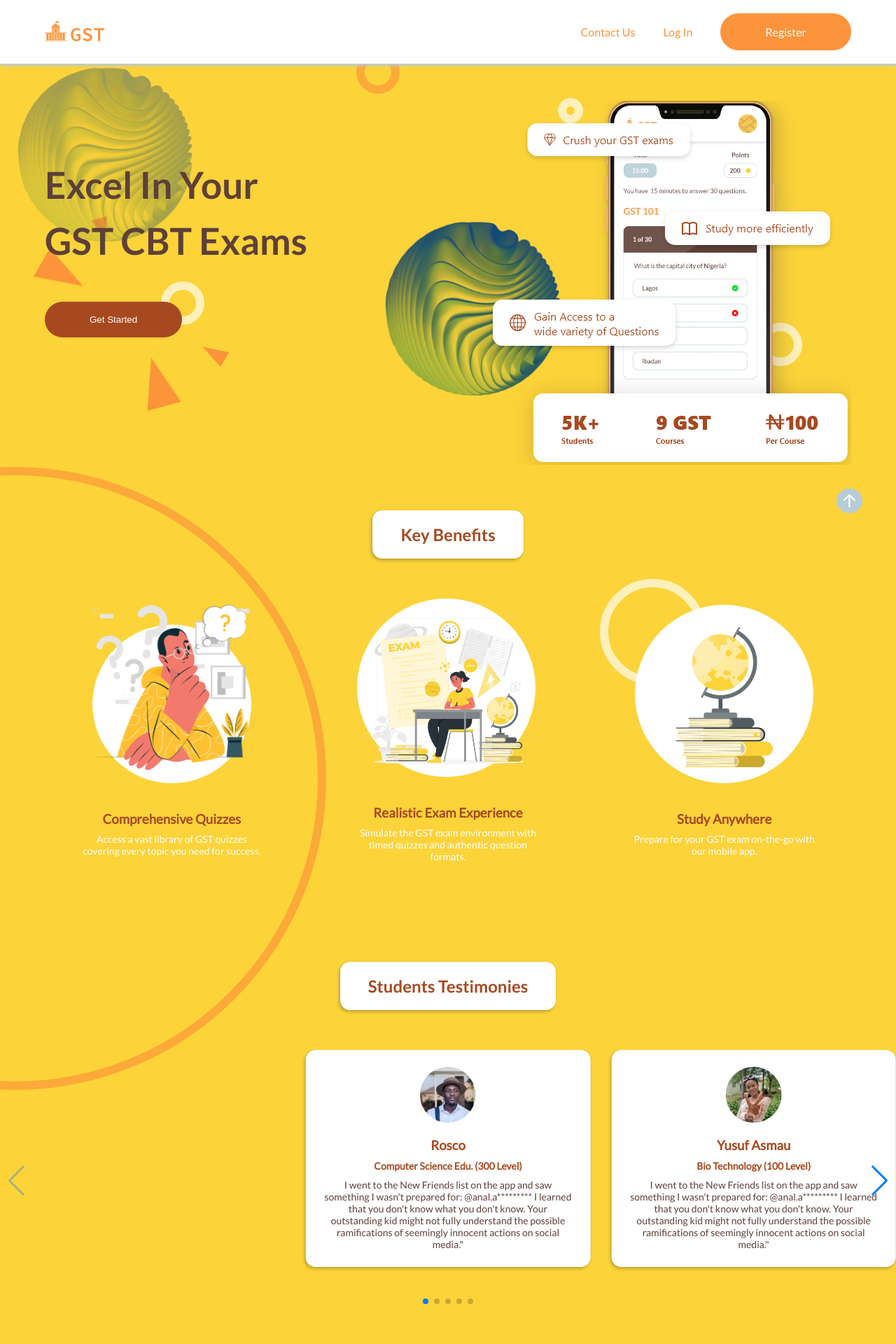
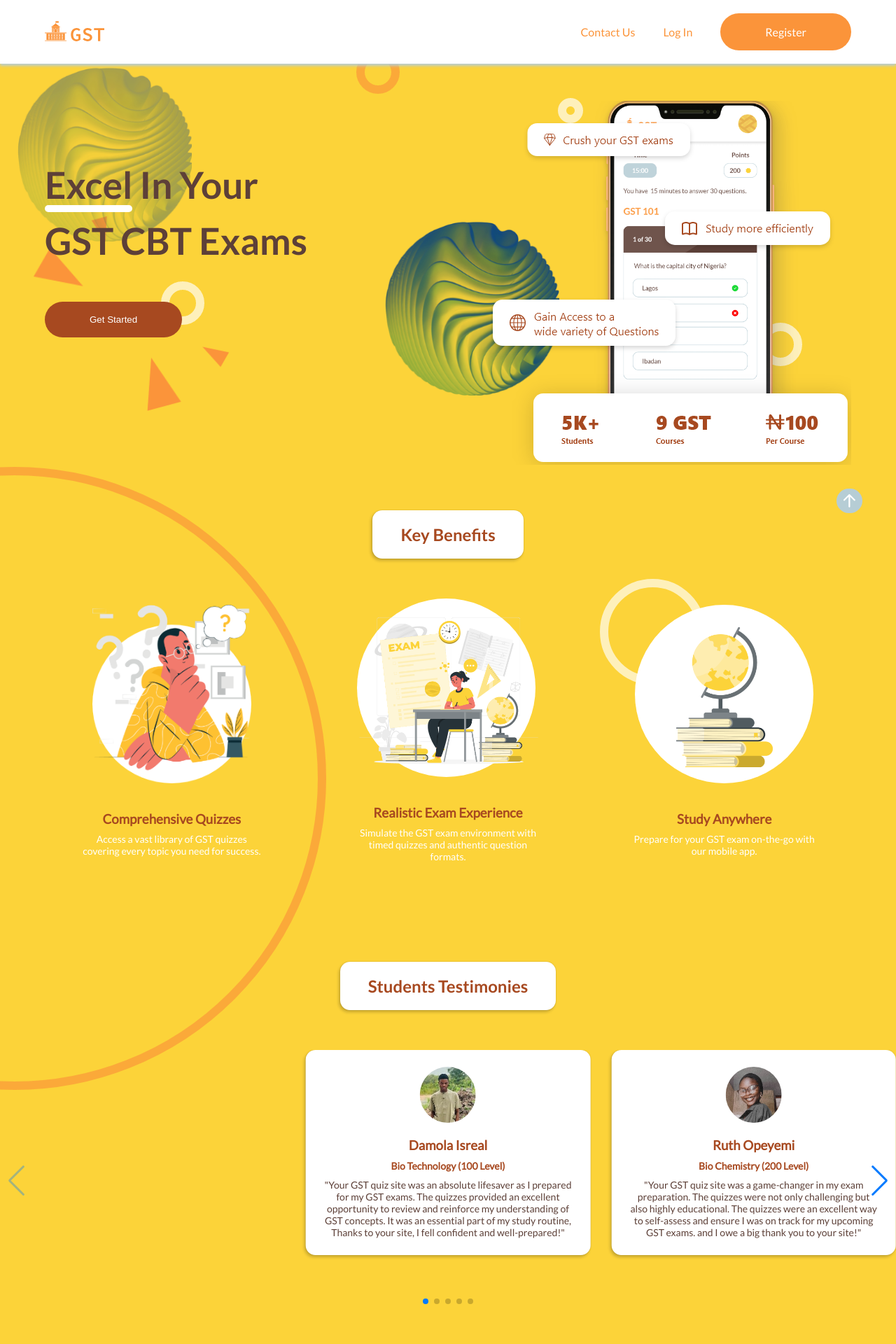
Before and after one commit to Akojiflash/FUL-GST-QUIZ, a PHP site: page /GstQuizSite/ in a window 1280 px wide. Shown: the top 1920 px of the page at 70% size. Run offline with PHP 8.4, Linux system fonts and the light colour scheme.

Commit message:
I did the line under excel on the heading in the first page of the home-page

```diff
--- a/css/styles.css
+++ b/css/styles.css
@@ -73,6 +73,20 @@ header {
     line-height: 1.5;
     margin-bottom: 3rem;
     font-size: 3.3125rem;
+}
+
+.excel{
+    position: relative;
+}
+.excel::after{
+    position: absolute;
+    content: "";
+    width: 100%;
+    height: 10px;
+    background: #fff;
+    bottom: -8px;
+    left: 0;
+    border-radius: 10px;
 }
 
 .get-started__btn {
--- a/home.php
+++ b/home.php
@@ -122,16 +122,32 @@
                 <div class="Testimonies-article__wrapper swiper-wrapper">
                 <article class="row swiper-slide">
                         <div class="Students-testimonies__img-container">
-                            <img class="Students-testimonies__img" src="images/Rectangle 12.png" alt="">
+                            <img class="Students-testimonies__img" src="images/Damola.jpg" alt="">
                         </div>
                         <div class="Testimonies-article_text-container">
-                            <h3>Rosco</h3>
-                            <p class="department">Computer Science Edu. (300 Level)</p>
+                            <h3>Damola Isreal</h3>
+                            <p class="department">Bio Technology (100 Level)</p>
                             <p>
-                                I went to the New Friends list on the app and saw something I wasn't prepared for:
-                                @anal.a*********
-                                I learned that you don't know what you don't know. Your outstanding kid might not fully
-                                understand the possible ramifications of seemingly innocent actions on social media."
+                            "Your GST quiz site was an absolute lifesaver as I prepared for
+                             my GST exams. The quizzes provided an excellent opportunity to
+                              review and reinforce my understanding of GST concepts. It was an
+                               essential part of my study routine, Thanks to your site, I fell confident and well-prepared!"
+                            </p>
+                        </div>
+                    </article>
+                <article class="row swiper-slide">
+                        <div class="Students-testimonies__img-container">
+                            <img class="Students-testimonies__img" src="images/Ruth.jpg" alt="">
+                        </div>
+                        <div class="Testimonies-article_text-container">
+                            <h3>Ruth Opeyemi</h3>
+                            <p class="department">Bio Chemistry (200 Level)</p>
+                            <p>
+                            "Your GST quiz site was a game-changer in my exam preparation.
+                            The quizzes were not only challenging but also highly educational.
+                            The quizzes were an excellent way to self-assess and ensure
+                            I was on track for my upcoming GST exams.
+                             and I owe a big thank you to your site!"
                             </p>
                         </div>
                     </article>
@@ -144,10 +160,10 @@
                             <h3>Yusuf Asmau</h3>
                             <p class="department">Bio Technology (100 Level)</p>
                             <p>
-                                I went to the New Friends list on the app and saw something I wasn't prepared for:
-                                @anal.a*********
-                                I learned that you don't know what you don't know. Your outstanding kid might not fully
-                                understand the possible ramifications of seemingly innocent actions on social media."
+                            "Studying GST for my upcoming exams has been a breeze with your quiz site.
+                            The quizzes are not only comprehensive but also tailored to the exam format.
+                            They've made my study sessions more effective and productive.
+                            I'm looking forward to acing the GST exams with your help!"
                             </p>
                         </div>
                     </article>
@@ -159,10 +175,16 @@
                             <h3>Aikoye Arome</h3>
                             <p class="department">Mathematics Edu. (100 Level)</p>
                             <p>
-                                I went to the New Friends list on the app and saw something I wasn't prepared for:
-                                @anal.a*********
-                                I learned that you don't know what you don't know. Your outstanding kid might not fully
-                                understand the possible ramifications of seemingly innocent actions on social media."
+                            "Preparing for my GST exams has been much more manageable
+                            with your quiz site. The diversity of topics and the clear
+                            explanations have made it a go-to study tool. The questions are thought-provoking
+                            and have deepened my understanding of GST concepts,  Your site has made a significant
+                            difference in my exam readiness."
+
+                            <!-- "Your GST quiz site has been a lifeline as I prepare for my upcoming exams.
+                            The questions are thought-provoking and have deepened my understanding of GST concepts.
+                            Your site has made a significant
+                            difference in my exam readiness, and I'm thankful for that." -->
                             </p>
                         </div>
                     </article>
@@ -174,26 +196,10 @@
                             <h3>Treasure</h3>
                             <p class="department">Bio Technology (100 Level)</p>
                             <p>
-                                I went to the New Friends list on the app and saw something I wasn't prepared for:
-                                @anal.a*********
-                                I learned that you don't know what you don't know. Your outstanding kid might not fully
-                                understand the possible ramifications of seemingly innocent actions on social media."
-                            </p>
-                        </div>
-                    </article>
-
-                    <article class="row swiper-slide">
-                        <div class="Students-testimonies__img-container">
-                            <img class="Students-testimonies__img" src="images/Damola.jpg" alt="">
-                        </div>
-                        <div class="Testimonies-article_text-container">
-                            <h3>Damola Isreal</h3>
-                            <p class="department">Bio Technology (100 Level)</p>
-                            <p>
-                                I went to the New Friends list on the app and saw something I wasn't prepared for:
-                                @anal.a*********
-                                I learned that you don't know what you don't know. Your outstanding kid might not fully
-                                understand the possible ramifications of seemingly innocent actions on social media."
+                            "Your GST quiz site is an absolute treasure for anyone
+                            gearing up for their GST exams. The quizzes provide a structured
+                            approach to studying and have been an indispensable part of my exam preparation.
+                            They've given me the confidence I need to succeed in my upcoming exams."
                             </p>
                         </div>
                     </article>
```
Also changed, not shown: images/Ruth.jpg (added).
